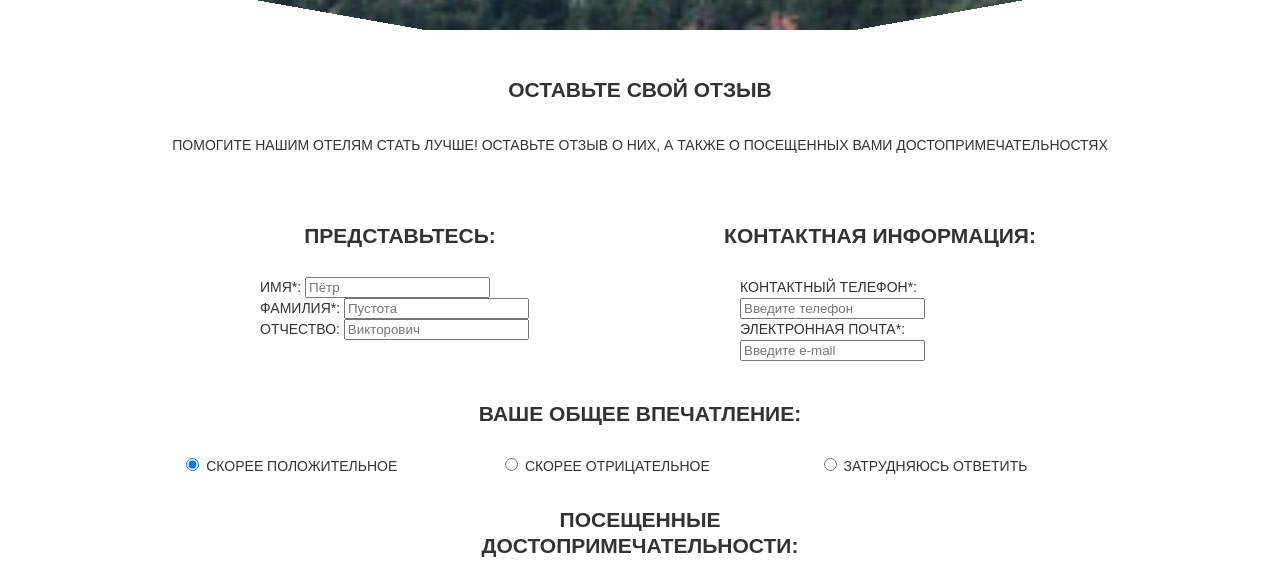
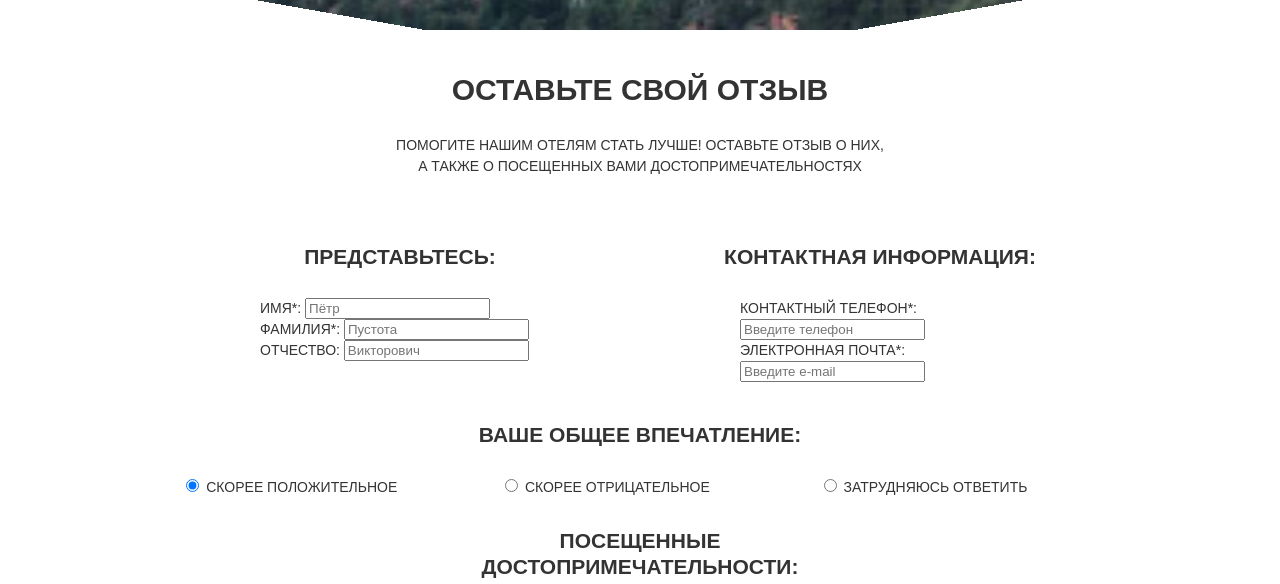
Before and after one commit to htmlacademy-adaptive/335317-sedona-26, a website: page source/form.html in a window 1280 px wide. Shown: the part 191-775 px from the top of the page. Drawn offline with nearby package versions, Linux system fonts and the light colour scheme; files that its build step writes are made by us from their sources.

Commit message:
little changes

```diff
--- a/source/form.html
+++ b/source/form.html
@@ -32,11 +32,11 @@
     <main class="form-content">
       <h1 class="visually-hidden">Страница отправки отзовов отелей города Седона, штат Аризона</h1>
       <section class="form-content__intro intro">
-        <h2 class=" page__title intro__subtitle wrapper">Оставьте свой отзыв</h2>
+        <h2 class="page__title page__title--accent intro__subtitle wrapper">Оставьте свой отзыв</h2>
         <div class="intro__wrapper intro__wrapper--not-main">
           <img class="intro__image intro__image--short" src="img/SEDONA.svg" width="229" height="39" alt="Надпись:Sedona">
         </div>
-        <p class="intro__lead wrapper">Помогите нашим отелям стать лучше! оставьте отзыв о них, а также о посещенных вами достопримечательностях</p>
+        <p class="intro__lead wrapper--narrow">Помогите нашим отелям стать лучше! оставьте отзыв о них, а также о посещенных вами достопримечательностях</p>
       </section>
       <form class="form-content__form-review form-review wrapper" method="post" action="https://echo.htmlacademy.ru/">
         <fieldset class="form-review__item form-review__item--name">
--- a/source/sass/wrapper.scss
+++ b/source/sass/wrapper.scss
@@ -13,7 +13,7 @@
 
 .wrapper--narrow {
   @media (min-width: $tablet-width) {
-    max-width: 458px;
+    max-width: 490px;
     margin: 0 auto;
   }
 }
```
